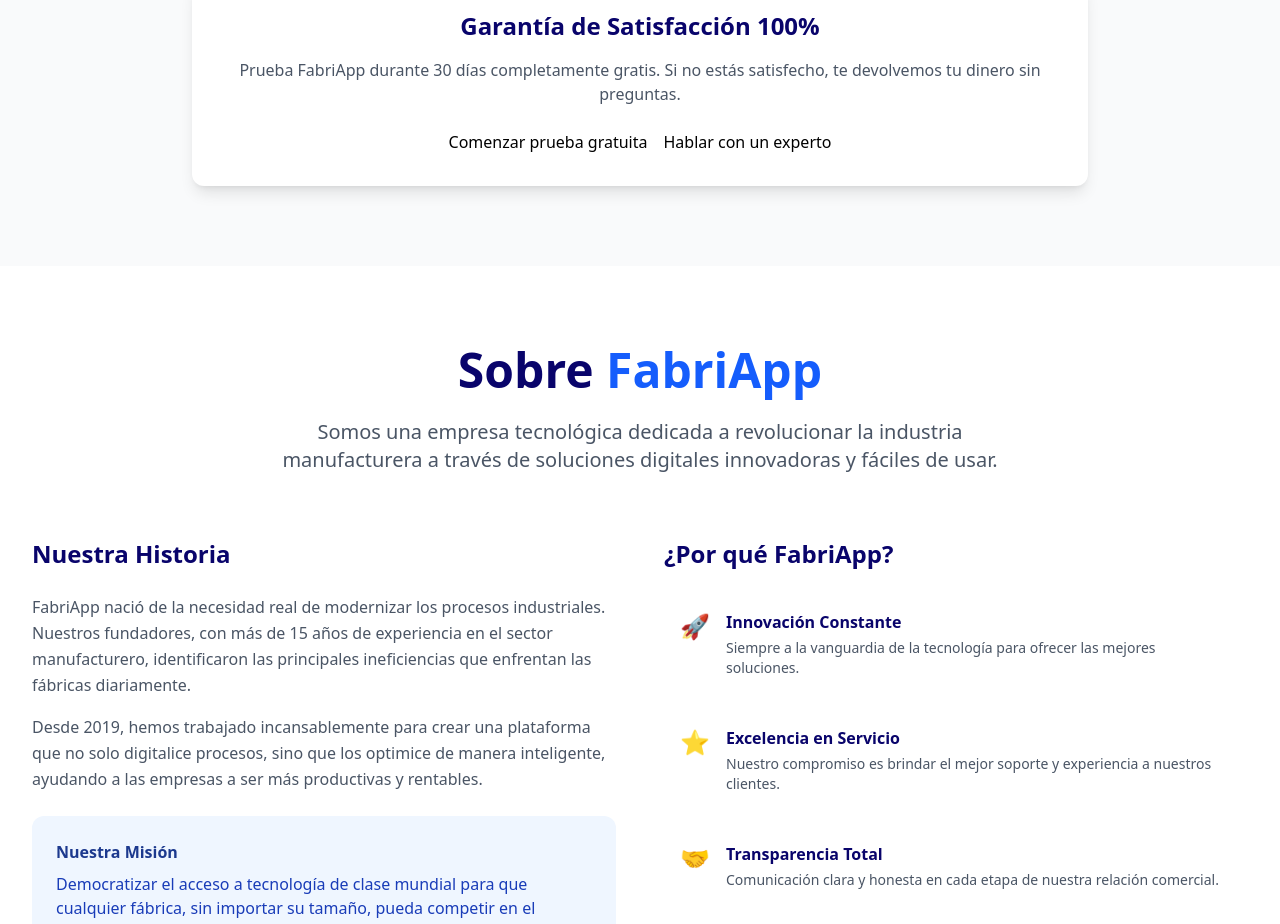
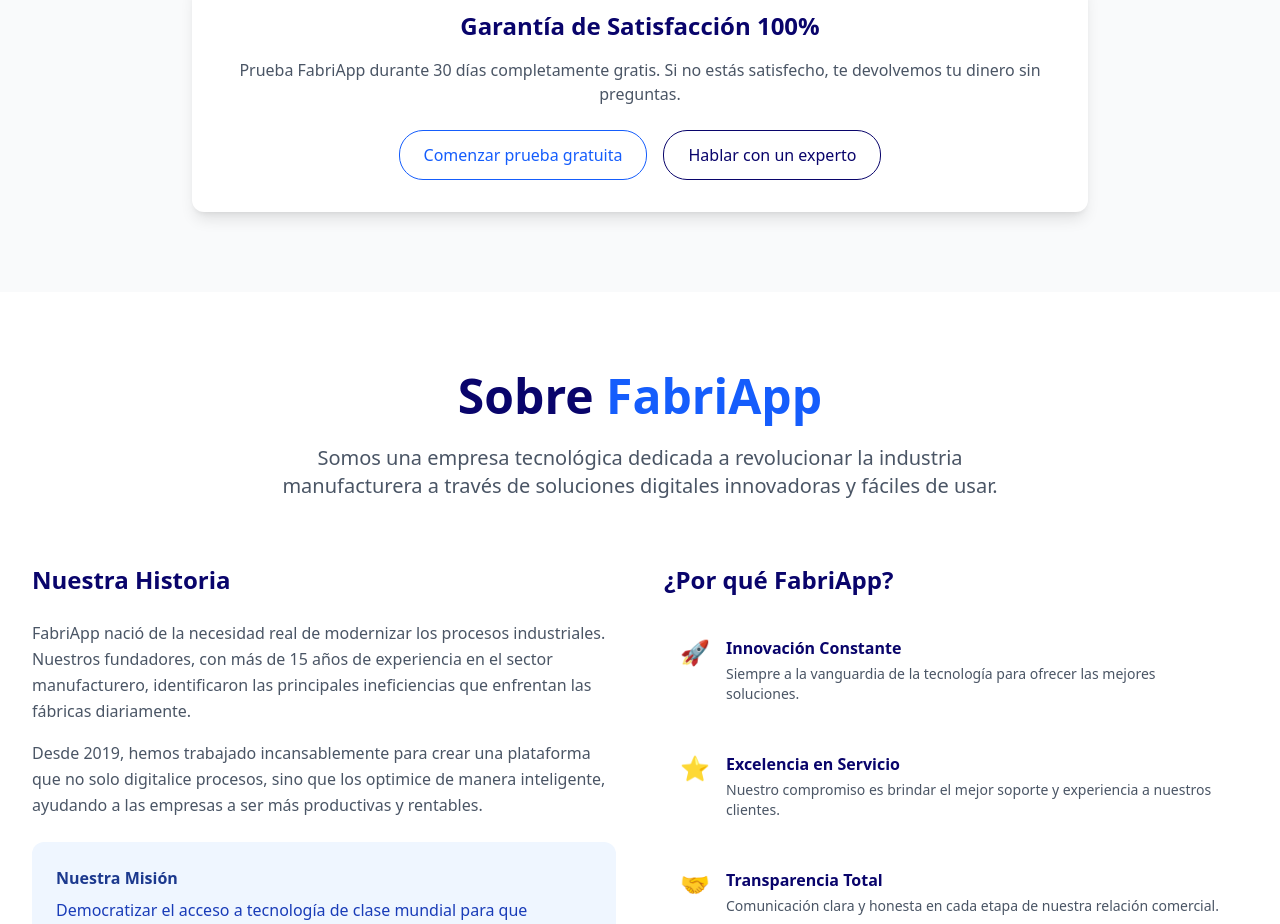
Before and after one commit to caliche1909/fabriapp-website, a React (Vite) app: page / in a window 1280 px wide. Shown: the part 3620-4544 px from the top of the page. Built offline with nearby package versions, Linux system fonts and the light colour scheme.

Commit message:
se termino de configurar enlaces y redirecionamientos

```diff
--- a/src/components/sections/Products.tsx
+++ b/src/components/sections/Products.tsx
@@ -126,8 +126,8 @@
                         <div
                             key={index}
                             className={`card p-6 mx-2 relative shadow-[0_0_15px_rgba(0,0,0,0.1)] rounded-lg ${plan.highlighted
-                                    ? 'ring-2 ring-blue-500 shadow-xl scale-105'
-                                    : 'hover:shadow-xl'
+                                ? 'ring-2 ring-blue-500 shadow-xl scale-105'
+                                : 'hover:shadow-xl'
                                 } duration-300 transition-transform ease-out hover:-translate-y-1 active:translate-y-0 border-t border-gray-200 cursor-pointer`}
                         >
                             {plan.highlighted && (
@@ -164,8 +164,8 @@
 
                             <button
                                 className={`w-full py-3 px-6 rounded-lg font-semibold transition-colors duration-200 ${plan.highlighted
-                                        ? 'bg-blue-600 hover:bg-blue-700 text-white'
-                                        : 'bg-gray-100 hover:bg-gray-200 text-[#09046b]'
+                                    ? 'bg-blue-600 hover:bg-blue-700 text-white'
+                                    : 'bg-gray-100 hover:bg-gray-200 text-[#09046b]'
                                     }`}
                             >
                                 {plan.cta}
@@ -185,12 +185,17 @@
                             te devolvemos tu dinero sin preguntas.
                         </p>
                         <div className="flex flex-col sm:flex-row gap-4 justify-center">
-                            <a href="#contacto" className="btn-primary">
+                            <button
+                                onClick={() => window.open('https://www.fabriapp.com/empresa/register', '_blank')}
+                                className="bg-transparent border-1 border-blue-600 text-blue-600 hover:bg-blue-600 hover:text-white py-3 px-6 rounded-3xl transition-all duration-300 font-medium">
                                 Comenzar prueba gratuita
-                            </a>
-                            <a href="#contacto" className="btn-secondary">
+                            </button>
+                            <button
+                                onClick={() => window.open('https://wa.me/573232951780?text=Hola%2C%20vengo%20de%20la%20página%20de%20FabriApp%2C%20y%20estoy%20aquí%20porque%20me%20gustaría%20tener%20más%20información', '_blank')}
+                                className="bg-transparent border-1 border-[#09046b] text-[#09046b] hover:bg-[#09046b] hover:text-white py-3 px-6 rounded-3xl transition-all duration-300 font-medium"
+                            >
                                 Hablar con un experto
-                            </a>
+                            </button>
                         </div>
                     </div>
                 </div>
```
